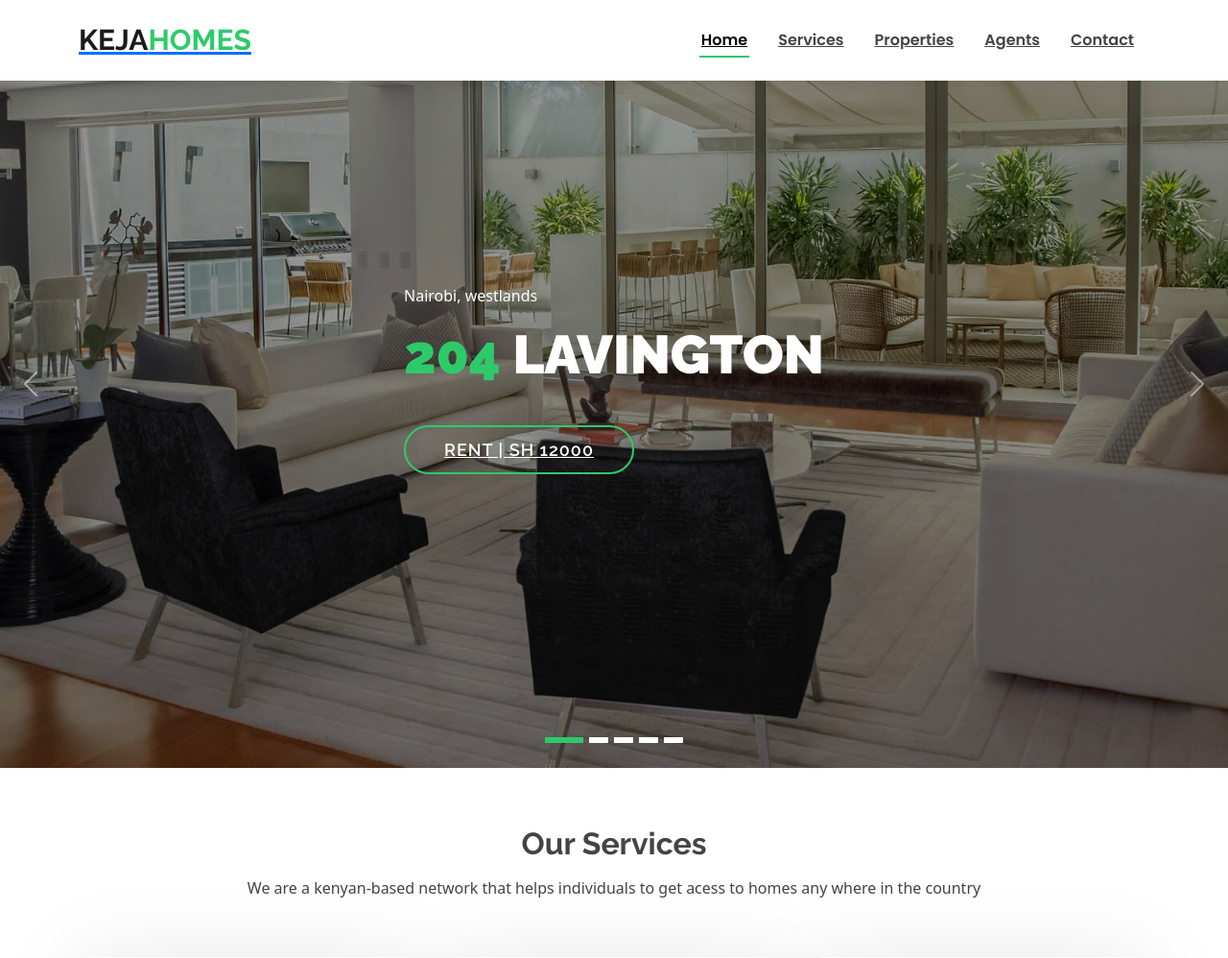
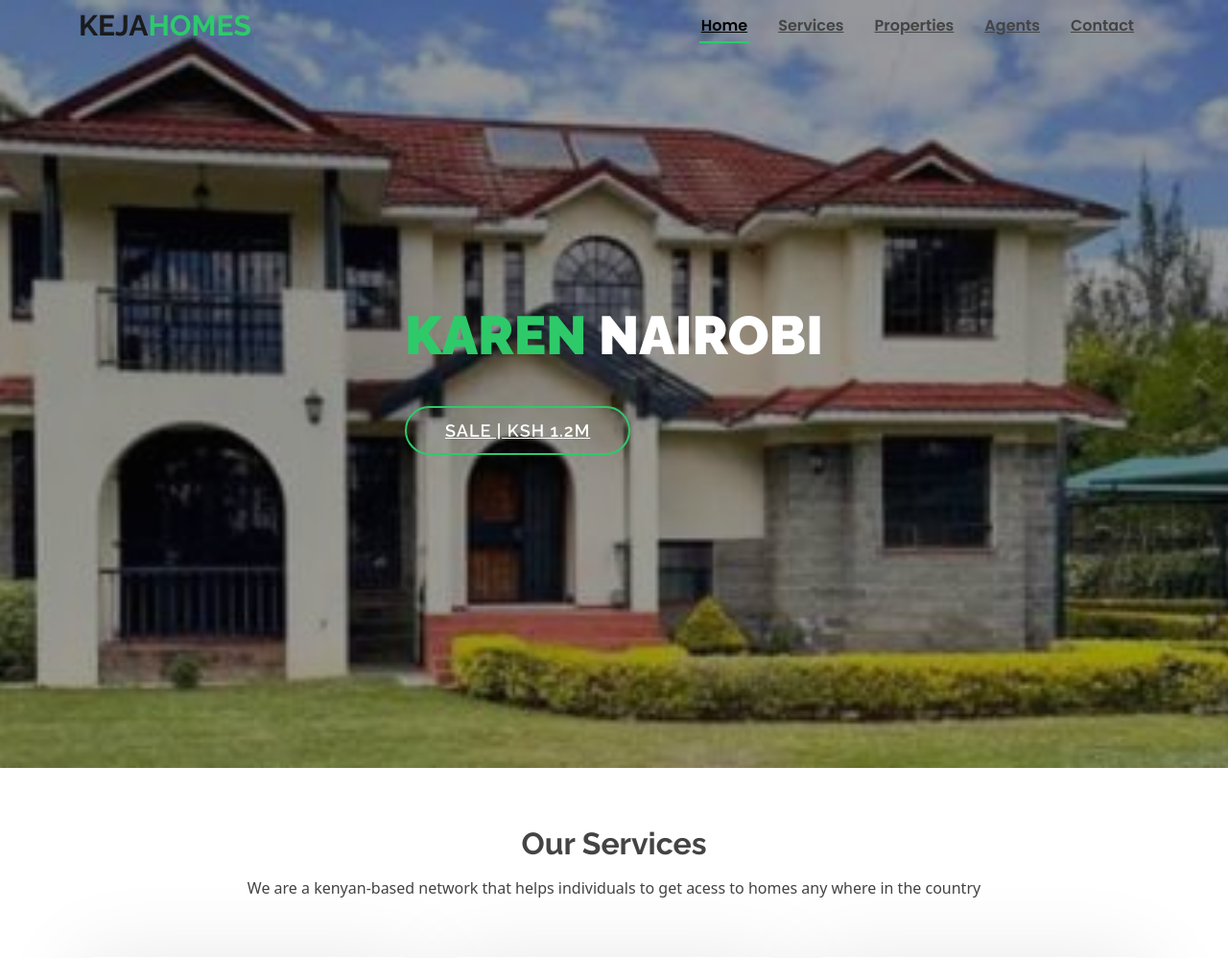
Before and after one commit to ella-077/kejahomes, a Django app: template homes/templates/index.html in a window 1280 px wide. Shown: the top 998 px of the page at 96% size. Run offline with Django 3.2, Linux system fonts and the light colour scheme; the template is opened without the code that fills it, so the values that code supplies are empty; some libraries are stand-ins or nearby versions.

Commit message:
saved changes

```diff
--- a/homes/templates/index.html
+++ b/homes/templates/index.html
@@ -29,6 +29,7 @@
   <!-- Main CSS File -->
   <link href="{%static 'assets/css/main.css' %}" rel="stylesheet">
    <link rel="stylesheet" href="https://cdn.jsdelivr.net/npm/bootstrap@5.3.8/dist/css/bootstrap.min.css">
+  <link href="https://cdn.jsdelivr.net/npm/bootstrap-icons@1.11.3/font/bootstrap-icons.css" rel="stylesheet">
 
   <!-- =======================================================
   * Template Name: EstateAgency
@@ -44,11 +45,13 @@
   <header id="header" class="header d-flex align-items-center fixed-top">
     <div class="container-fluid container-xl position-relative d-flex align-items-center justify-content-between">
 
-      <a href="index.html" class="logo d-flex align-items-center">
-        <!-- Uncomment the line below if you also wish to use an image logo -->
-        <!-- <img src="assets/img/logo.png" alt=""> -->
-        <h1 class="sitename">KEJA<span>HOMES</span></h1>
-      </a>
+   <div class="logo d-flex align-items-center">
+  <h1 class="sitename m-0">
+    KEJA<span>HOMES</span>
+  </h1>
+</div>
+
+
 
       <nav id="navmenu" class="navmenu">
         <ul>
@@ -66,63 +69,85 @@
 
   <main class="main">
 
-    <!-- Hero Section -->
-    <section id="hero" class="hero section dark-background">
+    <!-- Hero Section -->  <section id="hero" class="hero section dark-background">
 
-      <div id="hero-carousel" class="carousel slide" data-bs-ride="carousel" data-bs-interval="5000">
+      <div id="hero-carousel" class="carousel slide" data-bs-ride="carousel" data-bs-interval="2000">
 
-        <div class="carousel-item active">
-          <img src="{%static 'assets/img/hero-carousel/hero-carousel-1.jpg' %}" alt="">
+        <div class="carousel-item active" >
+          <img src="{%static 'assets/img/hero-carousel/WhatsApp Image 2026-03-17 at 8.02.18 AM.jpeg' %}" alt="">
           <div class="carousel-container">
             <div>
-              <p>Nairobi, westlands</p>
-              <h2><span>204</span> lavington</h2>
-              <a href="property-single.html" class="btn-get-started">rent | sh 12000</a>
+
+              <h2><span>Karen</span> Nairobi</h2>
+              <a href="{% url 'properties' %}" class="btn-get-started">sale | KSH 1.2M</a>
             </div>
           </div>
-        </div><!-- End Carousel Item -->
-         <div class="carousel-item">
-          <img src="{%static 'assets/img/img_2.png' %}" alt="">
+        </div>
+
+        <div class="carousel-item">
+          <img src="{%static 'assets/img/hero-carousel/runda-house.jpg' %}" alt="">
           <div class="carousel-container">
             <div>
-              <p>Nairobi, utawala</p>
-              <h2><span>247</span> </h2>
-              <a href="property-single.html" class="btn-get-started">sale | sh 356000</a>
+
+              <h2><span>Runda</span> Nairobi</h2>
+              <a href="{% url 'properties' %}" class="btn-get-started">sale | KSH 3.5M</a>
             </div>
           </div>
-        </div><!-- End Carousel Item -->
+        </div>
+
+          <div class="carousel-item">
+          <img src="{%static 'assets/img/hero-carousel/buruburu-house.jpg' %}" alt="">
+          <div class="carousel-container">
+            <div>
+
+              <h2><span>Buruburu</span> Nairobi</h2>
+              <a href="{% url 'properties' %}" class="btn-get-started">sale | KSH 750.000</a>
+            </div>
+          </div>
+        </div>
 
         <div class="carousel-item">
-          <img src="{%static 'assets/img/img_2.png' %}" alt="">
+          <img src="{%static 'assets/img/hero-carousel/WhatsApp Image 2026-03-17 at 8.05.18 AM.jpeg' %}" alt="">
           <div class="carousel-container">
             <div>
-              <p>Nairobi, utawala</p>
-              <h2><span>247</span>Mombasa road </h2>
-              <a href="property-single.html" class="btn-get-started">sale | sh 356000</a>
+
+              <h2><span>Wundanyi</span> Taita Taveta</h2>
+              <a href="{% url 'properties' %}" class="btn-get-started">sale | KSH 2.4M</a>
             </div>
           </div>
-        </div><!-- End Carousel Item -->
-         <div class="carousel-item">
-          <img src="{%static 'assets/img/img_2.png' %}" alt="">
+        </div>
+
+             <div class="carousel-item">
+          <img src="{%static 'assets/img/hero-carousel/WhatsApp Image 2026-03-17 at 8.06.36 AM.jpeg' %}" alt="">
           <div class="carousel-container">
             <div>
-              <p>Mombasa, diani</p>
-              <h2><span>247</span>kisite road </h2>
-              <a href="property-single.html" class="btn-get-started">sale | sh 356,000,000</a>
+
+              <h2><span>Lodwar</span> Turkana</h2>
+              <a href="{% url 'properties' %}" class="btn-get-started">sale | KSH 650.000</a>
             </div>
           </div>
-        </div><!-- End Carousel Item -->
+        </div>
 
-        <div class="carousel-item">
-          <img src="{%static 'assets/img/img.png' %}" alt="">
+          <div class="carousel-item">
+          <img src="{%static 'assets/img/hero-carousel/WhatsApp Image 2026-03-17 at 8.08.07 AM.jpeg' %}" alt="">
           <div class="carousel-container">
             <div>
-              <p>Kiambu, limuru</p>
-              <h2><span>247</span> kwambera road</h2>
-              <a href="property-single.html" class="btn-get-started">rent | sh 30000</a>
+
+              <h2><span>Hola</span> Tana River</h2>
+              <a href="{% url 'properties' %}" class="btn-get-started">sale | KSH 700.000</a>
             </div>
           </div>
-        </div><!-- End Carousel Item -->
+        </div>
+
+           <div class="carousel-item">
+          <img src="{%static 'assets/img/hero-carousel/WhatsApp Image 2026-03-17 at 8.03.51 AM.jpeg' %}" alt="">
+          <div class="carousel-container">
+            <div>
+
+              <h2><span>Athi River</span> Machakos</h2>
+              <a href="{% url 'properties' %}" class="btn-get-started">sale | KSH 820.000</a>
+            </div>
+
 
         <a class="carousel-control-prev" href="#hero-carousel" role="button" data-bs-slide="prev">
           <span class="carousel-control-prev-icon bi bi-chevron-left" aria-hidden="true"></span>
@@ -253,15 +278,24 @@
             </div>
           </div><!-- End Team Member -->
 
+           <div class="col-lg-4 col-md-6" data-aos="fade-up" data-aos-delay="300">
+            <div class="member">
+              <div class="pic"><img src="{%static 'assets/img/team/WhatsApp Image 2026-03-17 at 9.24.06 AM.jpeg' %}" class="img-fluid" alt=""></div>
+              <div class="member-info">
+                <h4>Kuyo Nawot</h4>
+                <span>Agent<br></span>
+              </div>
+            </div>
+          </div>
           <div class="col-lg-4 col-md-6" data-aos="fade-up" data-aos-delay="300">
             <div class="member">
-              <div class="pic"><img src="{%static 'assets/img/team/team-3.jpg' %}" class="img-fluid" alt=""></div>
+              <div class="pic"><img src="{%static 'assets/img/team/WhatsApp Image 2026-03-17 at 9.07.40 AM.jpeg' %}" class="img-fluid" alt=""></div>
               <div class="member-info">
                 <h4>Cliff Michigan</h4>
                 <span>Agent<br></span>
               </div>
             </div>
-          </div><!-- End Team Member -->
+             </div><!-- End Team Member -->
           <div class="col-lg-4 col-md-6" data-aos="fade-up" data-aos-delay="300">
             <div class="member">
               <div class="pic"><img src="{%static 'assets/img/team/WhatsApp Image 2026-03-12 at 10.09.49 AM.jpeg' %}" class="img-fluid" alt=""></div>
@@ -271,15 +305,11 @@
               </div>
             </div>
           </div>
-            <div class="col-lg-4 col-md-6" data-aos="fade-up" data-aos-delay="300">
-            <div class="member">
-              <div class="pic"><img src="{%static 'assets/img/team/WhatsApp Image 2026-03-12 at 9.43.31 AM.jpeg' %}" class="img-fluid" alt=""></div>
-              <div class="member-info">
-                <h4>Kuyo Nawot</h4>
-                <span>Agent<br></span>
-              </div>
+
+
             </div>
-          </div>
+
+
 
         </div>
 
--- a/static/assets/css/main.css
+++ b/static/assets/css/main.css
@@ -141,33 +141,25 @@
 
 /*--------------------------------------------------------------
 # Global Header
---------------------------------------------------------------*/
-.header {
-  color: var(--default-color);
-  background-color: var(--background-color);
-  padding: 15px 0;
-  transition: all 0.5s;
-  z-index: 997;
-  box-shadow: 0px 0 18px rgba(0, 0, 0, 0.1);
-}
-
-.header .logo {
+--------------------------------------------------------------*//* Independent logo styling for anywhere */
+.logo {
   line-height: 1;
 }
 
-.header .logo img {
+.logo img {
   max-height: 32px;
   margin-right: 8px;
 }
 
-.header .logo h1 {
+.logo .sitename {
   font-size: 30px;
   margin: 0;
   font-weight: 700;
+  font-family: var(--heading-font);
   color: var(--heading-color);
 }
 
-.header .logo h1 span {
+.logo .sitename span {
   color: var(--accent-color);
 }
 
```
Also changed, not shown: homes/templates/about.html (+5 -5 lines), homes/templates/agents.html (+13 -12 lines), homes/templates/contact.html (+5 -5 lines), homes/templates/properties.html (+3 -5 lines), homes/views.py (+15 -5 lines), db.sqlite3, static/assets/img/hero-carousel/WhatsApp Image 2026-03-17 at 8.02.18 AM.jpeg (added), static/assets/img/hero-carousel/WhatsApp Image 2026-03-17 at 8.03.51 AM.jpeg (added), static/assets/img/hero-carousel/WhatsApp Image 2026-03-17 at 8.05.18 AM.jpeg (added), static/assets/img/hero-carousel/WhatsApp Image 2026-03-17 at 8.06.36 AM.jpeg (added), static/assets/img/hero-carousel/WhatsApp Image 2026-03-17 at 8.08.07 AM.jpeg (added), static/assets/img/hero-carousel/buruburu-house.jpg (added), static/assets/img/hero-carousel/runda-house.jpg (added), static/assets/img/team/WhatsApp Image 2026-03-17 at 9.07.40 AM.jpeg (added), 1 more files.
